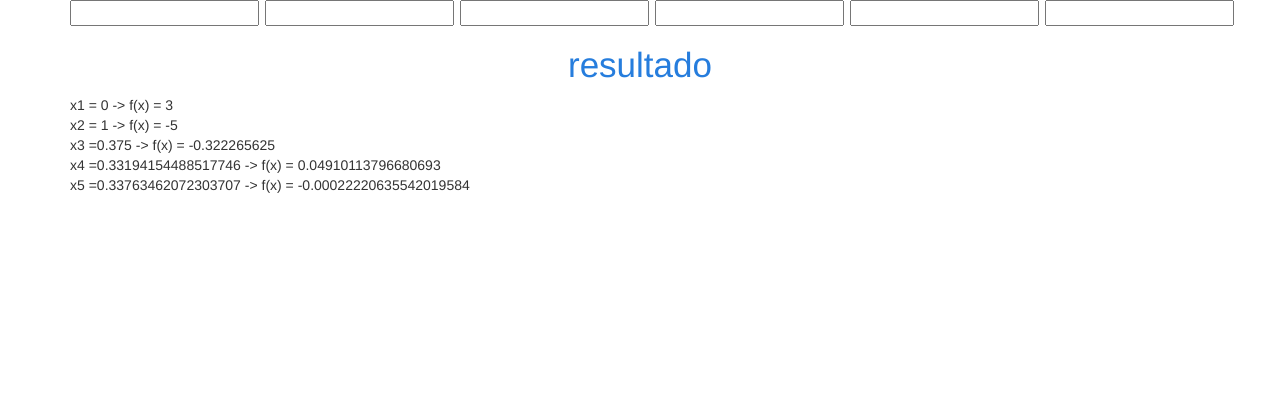
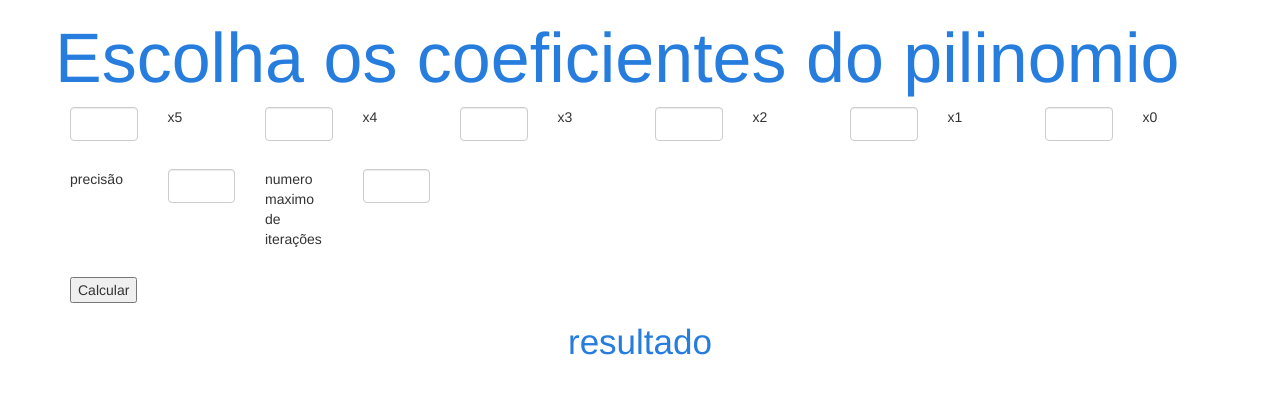
Before and after one commit to yagobatista/metodos, a plain HTML site: page metodos-trab1/index.html in a window 1280 px wide. Drawn offline with nearby package versions, Linux system fonts and the light colour scheme.

Commit message:
trabalho na interface

```diff
--- a/metodos-trab1/index.html
+++ b/metodos-trab1/index.html
@@ -16,23 +16,61 @@
 	<body>
 		<div class="container">
 			<div class="row">
+				<h1>Escolha os coeficientes do pilinomio</h1>
+				<div class="col-md-1">
+					<input id="x5" type="number" name="" value="" class="form-control">
+				</div>
+				<div class="col-md-1">
+					x5
+				</div>
+				<div class="col-md-1">
+					<input id="x4" type="number" name="" value="" class="form-control">
+				</div>
+				<div class="col-md-1">
+					x4
+				</div>
+				<div class="col-md-1">
+					<input id="x3" type="number" name="" value="" class="form-control">
+				</div>
+				<div class="col-md-1">
+					x3
+				</div>
+				<div class="col-md-1">
+					<input id="x2" type="number" name="" value="" class="form-control">
+				</div>
+				<div class="col-md-1">
+					x2
+				</div>
+				<div class="col-md-1">
+					<input id="x1" type="number" name="" value="" class="form-control">
+				</div>
+				<div class="col-md-1">
+					x1
+				</div>
+				<div class="col-md-1">
+					<input id="x0" type="number" name="" value="" class="form-control">
+				</div>
+				<div class="col-md-1">
+					x0
+				</div>
+			</div>
+			<div class="row" style="margin-top:2em;">
+				<div class="col-md-1">
+					precisão
+				</div>
+				<div class="col-md-1">
+					<input id="precisao" type="number" name="" value="" class="form-control">
+				</div>
+				<div class="col-md-1">
+					numero maximo de iterações
+				</div>
+				<div class="col-md-1">
+					<input id="max-it" type="number" name="" value="" class="form-control">
+				</div>
+			</div>
+			<div class="row" style="margin-top:2em;">
 				<div class="col-md-2">
-					<input type="number" name="" value="">
-				</div>
-				<div class="col-md-2">
-					<input type="number" name="" value="">
-				</div>
-				<div class="col-md-2">
-					<input type="number" name="" value="">
-				</div>
-				<div class="col-md-2">
-					<input type="number" name="" value="">
-				</div>
-				<div class="col-md-2">
-					<input type="number" name="" value="">
-				</div>
-				<div class="col-md-2">
-					<input type="number" name="" value="">
+					<button id="calcular" type="button" name="button">Calcular</button>
 				</div>
 			</div>
 			<div class="row">
@@ -45,7 +83,16 @@
 			</div>
 		</div>
 		<script type="text/javascript">
-			secante(8,0.0005);
+		 $("#calcular").on("click",function() {
+			 alert("dasd");
+			 var coe = new Array();
+ 			for (var i = 0; i < 6; i++) {
+ 				coe[i] = $("#x"+i).val();
+ 			}
+ 			var precisao = $("#precisao").val();
+ 			var max = $("#max-it").val();
+ 			secante(coe, max , precisao);
+		 });
 		</script>
 	</body>
 
--- a/metodos-trab1/js/script.js
+++ b/metodos-trab1/js/script.js
@@ -1,12 +1,5 @@
-function secante(max, precisao) {
-  //coe array
-  var coe = new Array();
-  coe[0] = 3;
-  coe[1] = -9;
-  coe[2] = 0;
-  coe[3] = 1;
-  coe[4] = 0;
-  coe[5] = 0;
+function secante(coe, max, precisao) {
+  //coe é uma array os coeficientes do polinomio
   var valor = new Array();
   valor[1] = 0;
   valor[2] = 1;
```
